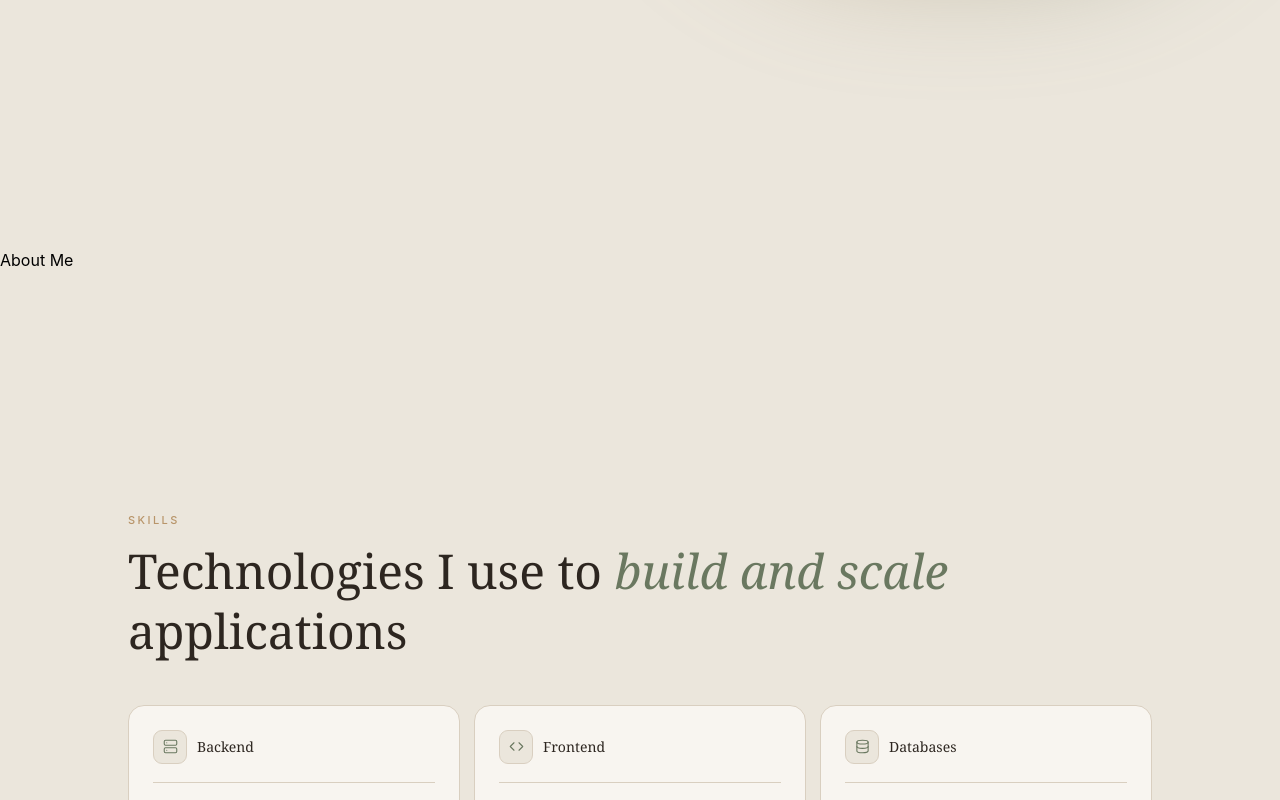
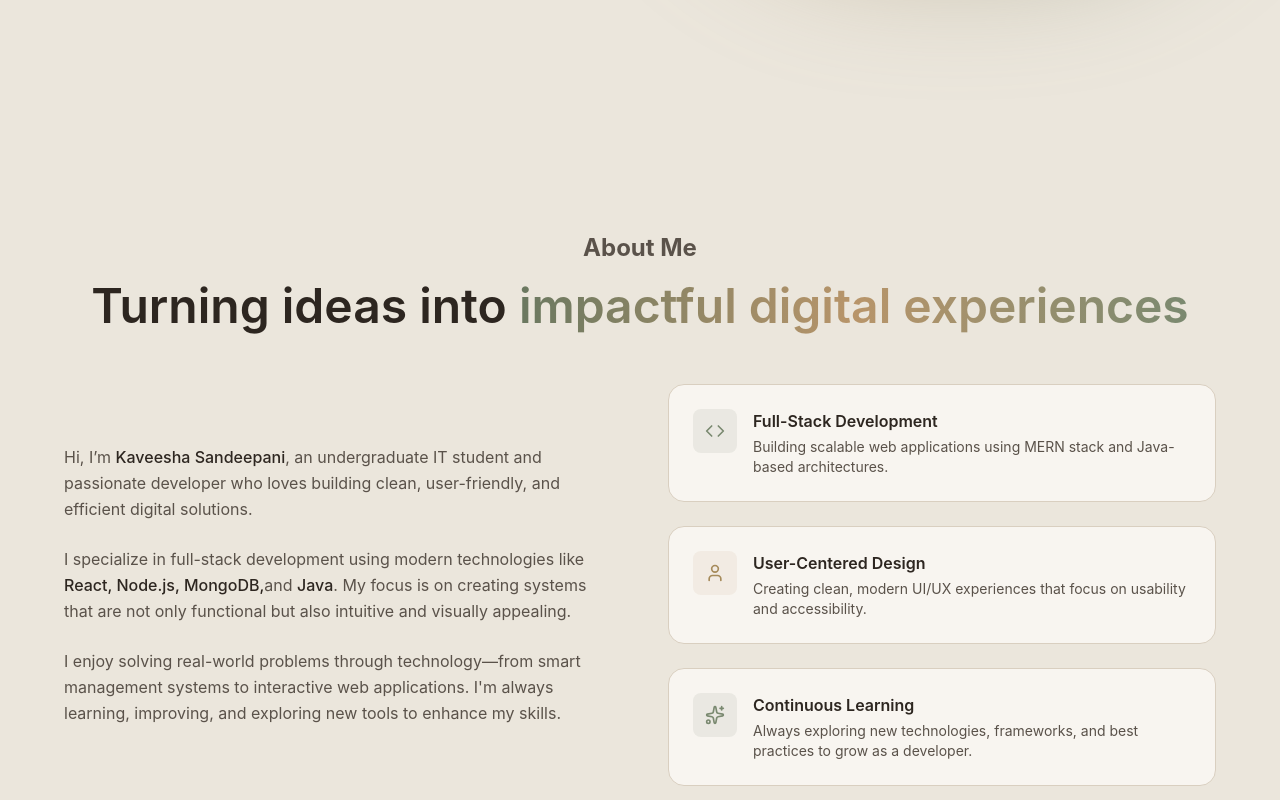
Before and after one commit to Kavii27/My-Portfolio, a React (Vite) app: page / in a window 1280 px wide. Shown: the part 680-1480 px from the top of the page. Built offline with nearby package versions, Linux system fonts and the light colour scheme.

Commit message:
update about section

```diff
--- a/src/sections/About.jsx
+++ b/src/sections/About.jsx
@@ -1,16 +1,98 @@
+import { User, Code, Sparkles } from "lucide-react";
+
 export const About = () => {
-    return(
-       <section id="about" className="py-32 relative overflow-hidden">
+  return (
+    <section
+      id="about"
+      className="py-20 sm:py-24 lg:py-28 px-4 sm:px-6 lg:px-8 bg-[var(--color-background)] text-[var(--color-text-primary)]"
+    >
+      <div className="max-w-6xl mx-auto">
+
+        {/* Header (same style as Projects & Contact) */}
+        <div className="mb-12 text-center">
+          <span className="inline-block mb-3 text-xl sm:text-2xl font-bold text-[var(--color-text-muted)]">
+            About Me
+          </span>
+
+          <h2 className="text-2xl sm:text-3xl md:text-4xl lg:text-5xl font-semibold leading-tight">
+            Turning ideas into{" "}
+            <span className="bg-gradient-to-r from-[var(--color-sage-1)] via-[var(--color-gold-1)] to-[var(--color-sage-2)] bg-clip-text text-transparent">
+              impactful digital experiences
+            </span>
+          </h2>
+        </div>
+
+        {/* Content */}
+        <div className="grid lg:grid-cols-2 gap-10 lg:gap-14 items-center">
+
+          {/* LEFT - TEXT */}
+          <div className="space-y-6">
+            <p className="text-sm sm:text-base text-[var(--color-text-muted)] leading-relaxed">
+              Hi, I’m <span className="font-medium text-[var(--color-text-primary)]">Kaveesha Sandeepani</span>,
+              an undergraduate IT student and passionate developer who loves building
+              clean, user-friendly, and efficient digital solutions.
+            </p>
+
+            <p className="text-sm sm:text-base text-[var(--color-text-muted)] leading-relaxed">
+              I specialize in full-stack development using modern technologies like
+              <span className="font-medium text-[var(--color-text-primary)]"> React, Node.js, MongoDB,</span>
+              and <span className="font-medium text-[var(--color-text-primary)]">Java</span>.
+              My focus is on creating systems that are not only functional but also
+              intuitive and visually appealing.
+            </p>
+
+            <p className="text-sm sm:text-base text-[var(--color-text-muted)] leading-relaxed">
+              I enjoy solving real-world problems through technology—from smart
+              management systems to interactive web applications. I'm always
+              learning, improving, and exploring new tools to enhance my skills.
+            </p>
+          </div>
+
+          {/* RIGHT - CARDS */}
+          <div className="grid gap-6">
+
+            {/* Card 1 */}
+            <div className="flex items-start gap-4 p-5 sm:p-6 rounded-2xl border border-[var(--color-border)] bg-[var(--color-surface)] hover:shadow-md transition">
+              <div className="p-3 rounded-lg bg-[var(--color-sage-1)]/10">
+                <Code className="w-5 h-5 text-[var(--color-sage-2)]" />
+              </div>
               <div>
+                <h3 className="font-semibold mb-1">Full-Stack Development</h3>
+                <p className="text-sm text-[var(--color-text-muted)]">
+                  Building scalable web applications using MERN stack and Java-based architectures.
+                </p>
+              </div>
+            </div>
+
+            {/* Card 2 */}
+            <div className="flex items-start gap-4 p-5 sm:p-6 rounded-2xl border border-[var(--color-border)] bg-[var(--color-surface)] hover:shadow-md transition">
+              <div className="p-3 rounded-lg bg-[var(--color-gold-1)]/10">
+                <User className="w-5 h-5 text-[var(--color-gold-2)]" />
+              </div>
               <div>
+                <h3 className="font-semibold mb-1">User-Centered Design</h3>
+                <p className="text-sm text-[var(--color-text-muted)]">
+                  Creating clean, modern UI/UX experiences that focus on usability and accessibility.
+                </p>
+              </div>
+            </div>
+
+            {/* Card 3 */}
+            <div className="flex items-start gap-4 p-5 sm:p-6 rounded-2xl border border-[var(--color-border)] bg-[var(--color-surface)] hover:shadow-md transition">
+              <div className="p-3 rounded-lg bg-[var(--color-sage-1)]/10">
+                <Sparkles className="w-5 h-5 text-[var(--color-sage-2)]" />
+              </div>
               <div>
-                        <span>About Me</span>
+                <h3 className="font-semibold mb-1">Continuous Learning</h3>
+                <p className="text-sm text-[var(--color-text-muted)]">
+                  Always exploring new technologies, frameworks, and best practices to grow as a developer.
+                </p>
               </div>
-                    <div></div>
+            </div>
 
-                    <h2></h2>
+          </div>
         </div>
       </div>
     </section>
-    )
-}
+  );
+};
```
Also changed, not shown: public/projects/moviesphere.png (added). Lines whose indentation alone changed are shown as unchanged.
